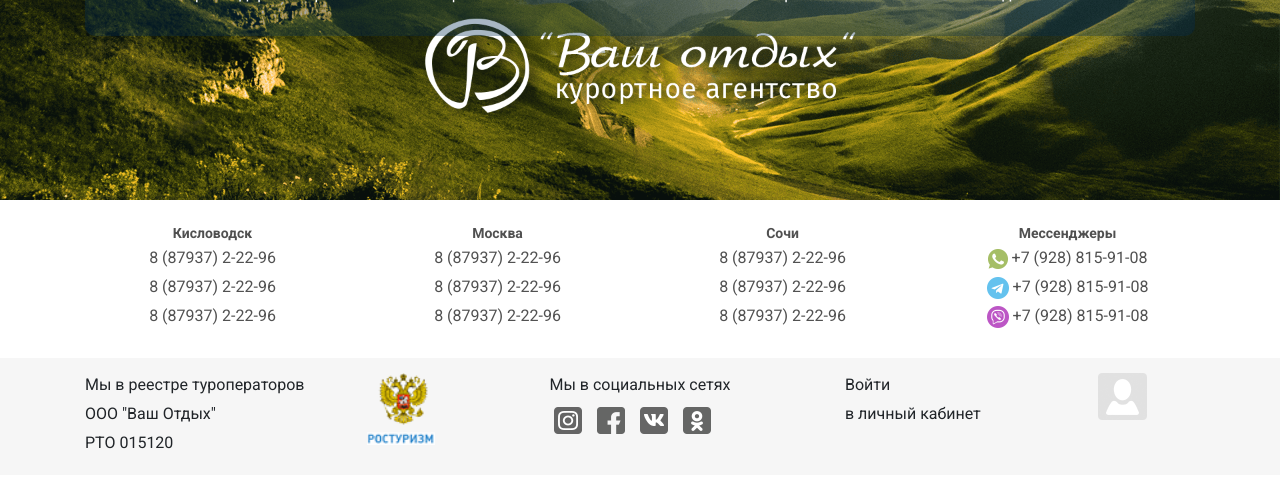
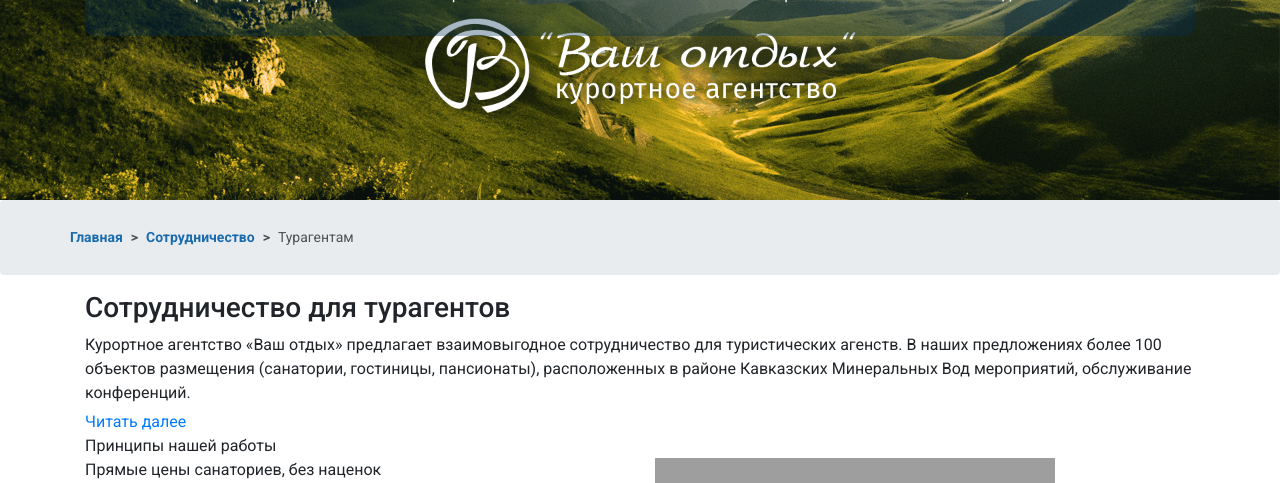
Before and after one commit to hard-it/html, a PHP site: page /colaborate_item.php in a window 1280 px wide. Shown: the part 654-1137 px from the top of the page. Run offline with PHP 8.4, Linux system fonts and the light colour scheme; grey boxes are pictures that could not be loaded.

Commit message:
First commit

```diff
--- /dev/null
+++ b/app/include/blocks/colaborate_seo.php
@@ -0,0 +1,9 @@
+<section class="content-seo-collaborate">
+	<div class="content-seo-collaborate__container container">
+		<h3 class="content-seo-collaborate__title">Сотрудничество для турагентов</h3>
+		<p class="content-seo-collaborate__subtitle">Курортное агентство «Ваш отдых» предлагает взаимовыгодное сотрудничество для туристических агенств. В наших предложениях более 100 объектов размещения (санатории, гостиницы, пансионаты), расположенных в районе Кавказских Минеральных Вод мероприятий, обслуживание конференций.</p>
+		<div class="content-seo-collaborate__link">
+			<a href="#">Читать далее</a>
+		</div>
+	</div>
+</section>
--- /dev/null
+++ b/app/include/blocks/collaborate_principles.php
@@ -0,0 +1,28 @@
+<section class="collaborate-principles">
+	<div class="collaborate-principles__container container">
+		<div class="collaborate-principles__title">Принципы нашей работы</div>
+		<div class="collaborate-principles__wrap row">
+			<div class="collaborate-principles__left col-12 col-sm-6 col-md-6">
+				<ul class="collaborate-principles__list">
+					<li class="collaborate-principles__item">
+						<span class="collaborate-principles__item-text">Прямые цены санаториев, без наценок</span>
+					</li>
+					<li class="collaborate-principles__item">
+						<span class="collaborate-principles__item-text">Поддержка куратора 24/7</span>
+					</li>
+					<li class="collaborate-principles__item">
+						<span class="collaborate-principles__item-text">Все виды оплаты путевки</span>
+					</li>
+					<li class="collaborate-principles__item">
+						<span class="collaborate-principles__item-text">Оплата за минусом комиссии</span>
+					</li>
+				</ul>
+			</div>
+			<div class="collaborate-principles__right col-12 col-sm-6 col-md-6">
+				<div class="collaborate-principle__img">
+					<img class="collaborate-principle__img-src" src="images/dist/collaborate-item/resort.png" alt="">
+				</div>
+			</div>
+		</div>
+	</div>
+</section>
--- a/app/include/collaborate_item_content.php
+++ b/app/include/collaborate_item_content.php
@@ -1 +1,53 @@
-<?php
+<section class="breadcrumb grey">
+    <div class="breadcrumbs container">
+        <ul class="breadcrumbs-list">
+            <li class="breadcrumbs-list__item">
+                <a href="" class="breadcrumbs-list__link">Главная</a>
+            </li>
+            <li class="breadcrumbs-list__item">></li>
+            <li class="breadcrumbs-list__item">
+                <a href="" class="breadcrumbs-list__link">Сотрудничество</a>
+            </li>
+            <li class="breadcrumbs-list__item">></li>
+            <li class="breadcrumbs-list__item">Турагентам</li>
+        </ul>
+    </div>
+</section>
+<? include_once __DIR__ . '/blocks/colaborate_seo.php'; ?>
+<? include_once __DIR__ . '/blocks/collaborate_principles.php'; ?>
+<div class="content-manager">
+    <div class="content-manager__title">Наши менеджеры вам помогут</div>
+    <div class="content-manager__container container">
+        <div class="content-manager__list col-12 col-md-10">
+            <div class="content-manager__row row">
+                <div class="content-manager__item col-12 col-md-6">
+                    <div class="content-manager__card row">
+                        <div class="content-manager__img">
+                            <img src="images/dist/footer/man-1.png" alt="Менеджер">
+                        </div>
+                        <div class="content-manager__desc">
+                            <div class="content-manager__name">Дарина Пальчикова</div>
+                            <div class="content-manager__city">Кисловодск</div>
+                            <div class="content-manager__button">Подберите мне тур</div>
+                        </div>
+                    </div>
+                </div>
+                <div class="content-manager__item col-12 col-md-6">
+                    <div class="content-manager__card row">
+                        <div class="content-manager__img">
+                            <img src="images/dist/footer/man-2.png" alt="Менеджер">
+                        </div>
+                        <div class="content-manager__desc">
+                            <div class="content-manager__name">Оболенская Екатерина</div>
+                            <div class="content-manager__city">Сочи</div>
+                            <div class="content-manager__button">Подберите мне тур</div>
+                        </div>
+                    </div>
+                </div>
+            </div>
+        </div>
+    </div>
+</div>
+<? include_once __DIR__.'/blocks/subscribe.php'; ?>
+<? include_once __DIR__.'/blocks/bottom_menu.php'; ?>
+<? include_once __DIR__.'/blocks/callback.php'; ?>
--- a/app/include/resort_content.php
+++ b/app/include/resort_content.php
@@ -1,4 +1,5 @@
-<div class="breadcrumbs container">
+<section class="breadcrumb">
+	<div class="breadcrumb-container container">
 		<ul class="breadcrumbs-list">
 			<li class="breadcrumbs-list__item">
 				<a href="" class="breadcrumbs-list__link">Главная</a>
@@ -11,6 +12,7 @@
 			<li class="breadcrumbs-list__item">Плаза</li>
 		</ul>
 	</div>
+</section>
 <section class="resort-item container">
     <div class="resort-item__title">Санаторий Плаза Кисловодск</div>
     <div class="resort-item__row row">
```
Also changed, not shown: app/scss/main.sass (+48 -0 lines). Lines whose indentation alone changed are shown as unchanged.
